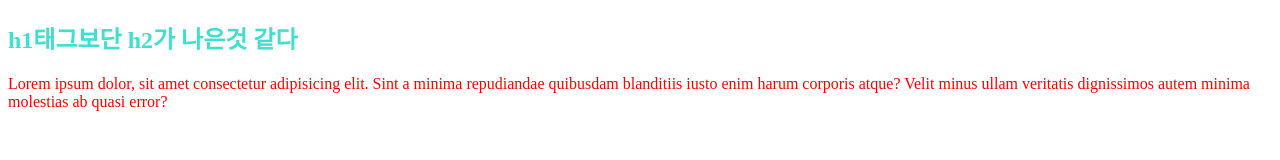
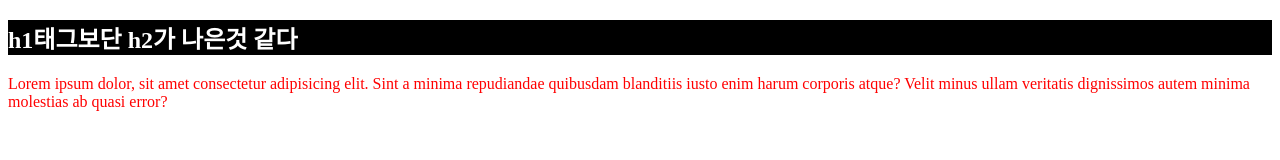
Before and after one commit to Songehyun/20240614_git_test, a website: page index.html in a window 1280 px wide. Drawn offline with Linux system fonts and the light colour scheme.

Commit message:
h2 클릭시 changecolorh2 함수가 실행되도록 이벤트 변경, 함수의 내용은 글씨 하얗게 배경 검게

```diff
--- a/index.html
+++ b/index.html
@@ -17,7 +17,12 @@
 
     <script>
       const title = document.getElementById("title");
-      title.addEventListener("click");
+      title.addEventListener("click", changecolorh2());
+
+      function changecolorh2() {
+        title.style.color = "white";
+        title.style.backgroundColor = "black";
+      }
     </script>
   </body>
 </html>
```
